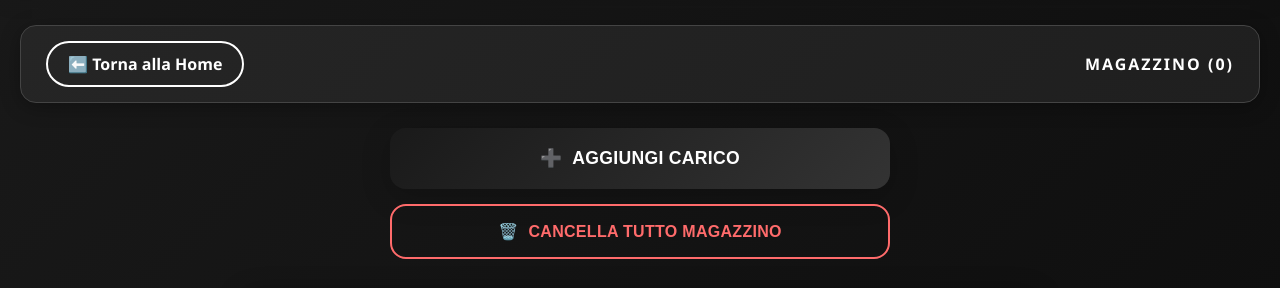
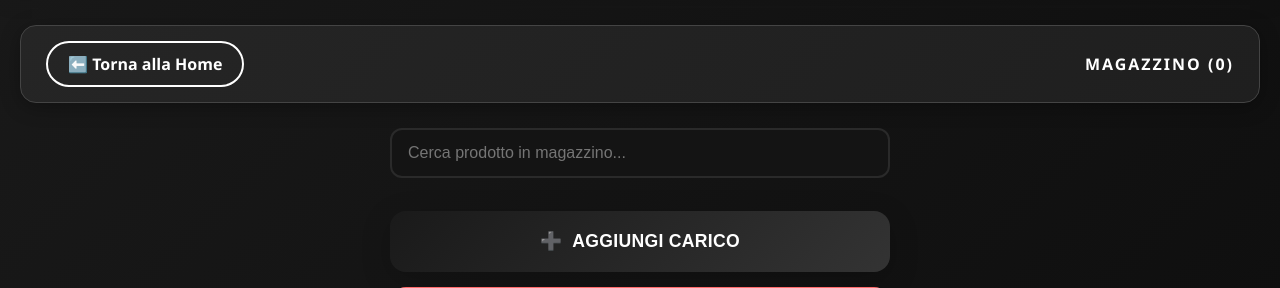
Before and after one commit to musalova/Stampante_Ciccio, a Flask app: page /magazzino in a window 1280 px wide. Shown: the part 171-459 px from the top of the page. Run offline with Flask 2, Linux system fonts and the light colour scheme.

Commit message:
Update magazzino.html

```diff
--- a/templates/magazzino.html
+++ b/templates/magazzino.html
@@ -69,6 +69,14 @@
             font-size: 1em;
             letter-spacing: 2px;
             text-transform: uppercase;
+        }
+
+        .search-container {
+            max-width: 500px;
+            margin: 0 auto 15px auto;
+        }
+        .search-input {
+            width: 100%;
         }
 
         .btn-add {
@@ -402,6 +410,10 @@
         <span class="nav-title">MAGAZZINO ({{ giacenze|length }})</span>
     </div>
 
+    <div class="search-container">
+        <input type="text" id="searchMagazzino" class="input search-input" placeholder="Cerca prodotto in magazzino..." oninput="filtraMagazzino()">
+    </div>
+
     <button class="btn-add btn btn-primary" onclick="apriModal()">
         <span>➕</span> AGGIUNGI CARICO
     </button>
@@ -692,6 +704,16 @@
                 }
             });
         }
+
+        function filtraMagazzino() {
+            var term = (document.getElementById('searchMagazzino').value || '').toLowerCase().trim();
+            var rows = document.querySelectorAll('.table-container tbody tr');
+            rows.forEach(function(tr) {
+                var td = tr.querySelector('td');
+                var nome = td ? td.textContent.toLowerCase() : '';
+                tr.style.display = (!term || nome.indexOf(term) !== -1) ? '' : 'none';
+            });
+        }
         function mostraAttesa(testo) {
             const ov = document.getElementById('loadingOverlay');
             if (!ov) return;
```
